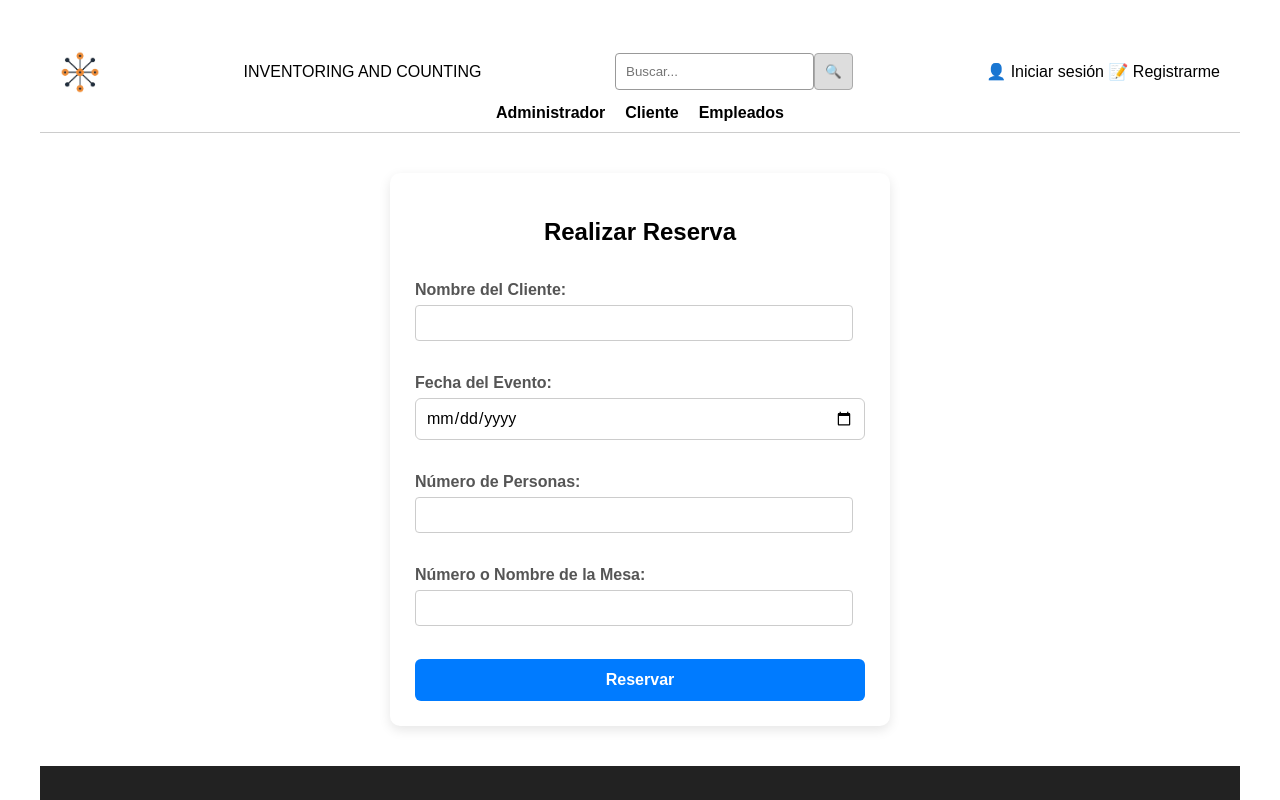
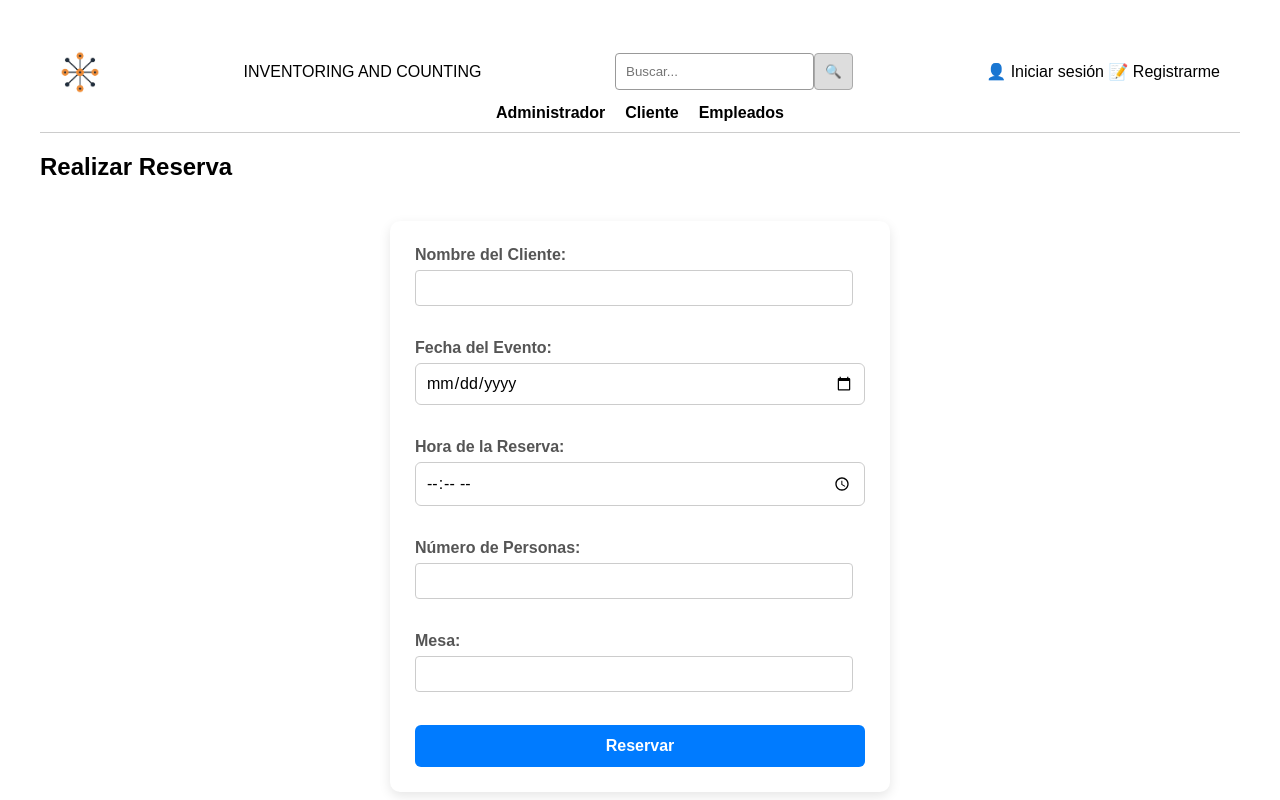
Before and after one commit to Santibe03/Maquetado, a React (Vite) app: page /realizarreserva in a window 1280 px wide. Shown: the top 800 px of the page. Built offline with nearby package versions, Linux system fonts and the light colour scheme.

Commit message:
Empleado y cliente mejorados

```diff
--- a/src/components/Cliente/HistorialReservas.jsx
+++ b/src/components/Cliente/HistorialReservas.jsx
@@ -45,6 +45,7 @@ const HistorialReservas = () => {
               <th>Nombre</th>
               <th>Fecha de Registro</th>
               <th>Fecha del Evento</th>
+              <th>Hora de Reserva</th>
               <th>Personas</th>
               <th>Mesa</th>
               <th>Estado</th>
@@ -73,10 +74,18 @@ const HistorialReservas = () => {
                       />
                     </td>
                     <td>
+                    <input
+                      type="date"
+                      value={reservaEditando.fechaEvento}
+                      onChange={(e) => handleEditarChange(e, 'fechaEvento')}
+                      min={new Date().toISOString().split('T')[0]} // ← fecha mínima = hoy
+                    />
+                    </td>
+                    <td>
                       <input
-                        type="date"
-                        value={reservaEditando.fechaEvento}
-                        onChange={(e) => handleEditarChange(e, 'fechaEvento')}
+                        type="time"
+                        value={reservaEditando.horaReserva}
+                        onChange={(e) => handleEditarChange(e, 'horaReserva')}
                       />
                     </td>
                     <td>
@@ -103,6 +112,7 @@ const HistorialReservas = () => {
                     <td>{reserva.nombreCliente}</td>
                     <td>{reserva.fechaReserva}</td>
                     <td>{reserva.fechaEvento}</td>
+                    <td>{reserva.horaReserva}</td>
                     <td>{reserva.personas}</td>
                     <td>{reserva.mesa}</td>
                     <td>{reserva.estado}</td>
--- a/src/components/Cliente/RealizarReserva.jsx
+++ b/src/components/Cliente/RealizarReserva.jsx
@@ -1,57 +1,102 @@
-import React from 'react';
+import React, { useState } from 'react';
+import { useReserva } from '../../context/ReservaContext';
 import { useNavigate } from 'react-router-dom';
-import { useReserva } from '../../context/ReservaContext';
 import './../../Styles/Cliente/RealizarReserva.css';
 
-function RealizarReserva() {
+const RealizarReserva = () => {
   const navigate = useNavigate();
   const { agregarReserva } = useReserva();
+
+  const [nombreCliente, setNombreCliente] = useState('');
+  const [fechaEvento, setFechaEvento] = useState('');
+  const [horaReserva, setHoraReserva] = useState('');
+  const [personas, setPersonas] = useState('');
+  const [mesa, setMesa] = useState('');
 
   const handleSubmit = (e) => {
     e.preventDefault();
 
     const nuevaReserva = {
-      nombreCliente: document.getElementById('nombreCliente').value,
-      fechaReserva: document.getElementById('fechaReserva').value,
-      fechaEvento: document.getElementById('fechaEvento').value,
-      personas: parseInt(document.getElementById('personas').value),
-      mesa: document.getElementById('mesa').value
+      id: Date.now(),
+      nombreCliente,
+      fechaReserva: new Date().toISOString().split('T')[0], // Fecha actual automática
+      fechaEvento,
+      horaReserva, // Hora elegida por el cliente
+      personas: parseInt(personas),
+      mesa,
+      estado: 'Pendiente',
     };
 
     agregarReserva(nuevaReserva);
-    navigate('/reservadetalle'); // O redirige a donde quieras
+    navigate('/reservadetalle', { state: { reserva: nuevaReserva } });
   };
 
   return (
-    <div>
-      <form className="reserva-form" onSubmit={handleSubmit}>
-        <h2>Realizar Reserva</h2>
-
+    <div className="reserva-form-container">
+      <h2>Realizar Reserva</h2>
+      <form onSubmit={handleSubmit} className="reserva-form">
         <div className="form-group">
           <label htmlFor="nombreCliente">Nombre del Cliente:</label>
-          <input type="text" id="nombreCliente" name="nombreCliente" required />
+          <input
+            type="text"
+            id="nombreCliente"
+            value={nombreCliente}
+            onChange={(e) => setNombreCliente(e.target.value)}
+            required
+          />
         </div>
-
 
         <div className="form-group">
           <label htmlFor="fechaEvento">Fecha del Evento:</label>
-          <input type="date" id="fechaEvento" name="fechaEvento" required />
+        <input
+          type="date"
+          id="fechaEvento"
+          value={fechaEvento}
+          onChange={(e) => setFechaEvento(e.target.value)}
+          required
+          min={new Date().toISOString().split('T')[0]} // ← ¡Aquí está la clave!
+        />
+
+        </div>
+
+        <div className="form-group">
+          <label htmlFor="horaReserva">Hora de la Reserva:</label>
+          <input
+            type="time"
+            id="horaReserva"
+            value={horaReserva}
+            onChange={(e) => setHoraReserva(e.target.value)}
+            required
+          />
         </div>
 
         <div className="form-group">
           <label htmlFor="personas">Número de Personas:</label>
-          <input type="number" id="personas" name="personas" min="1" required />
+          <input
+            type="number"
+            id="personas"
+            value={personas}
+            onChange={(e) => setPersonas(e.target.value)}
+            min="1"
+            required
+          />
         </div>
 
         <div className="form-group">
-          <label htmlFor="mesa">Número o Nombre de la Mesa:</label>
-          <input type="text" id="mesa" name="mesa" required />
+          <label htmlFor="mesa">Mesa:</label>
+          <input
+            type="text"
+            id="mesa"
+            value={mesa}
+            onChange={(e) => setMesa(e.target.value)}
+            required
+          />
         </div>
 
         <button type="submit" className="submit-button">Reservar</button>
       </form>
     </div>
   );
-}
+};
 
 export default RealizarReserva;
--- a/src/components/Cliente/ReservaSencilla.jsx
+++ b/src/components/Cliente/ReservaSencilla.jsx
@@ -13,6 +13,7 @@ const ReservaSencilla = () => {
       <p><strong>Cliente:</strong> {reserva.nombreCliente}</p>
       <p><strong>Fecha de Reserva:</strong> {reserva.fechaReserva}</p>
       <p><strong>Fecha del Evento:</strong> {reserva.fechaEvento}</p>
+      <p><strong>Hora:</strong> {reserva.horaReserva}</p>
       <p><strong>Número de Personas:</strong> {reserva.personas}</p>
       <p><strong>Mesa:</strong> {reserva.mesa}</p>
       <p><strong>Estado:</strong> {reserva.estado}</p>
```
